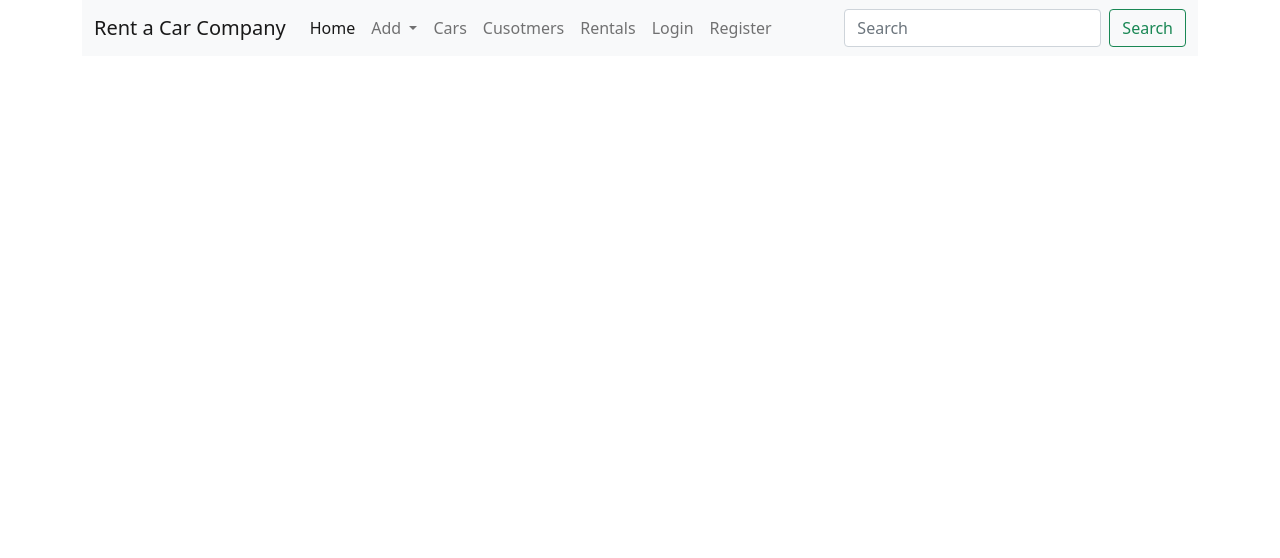
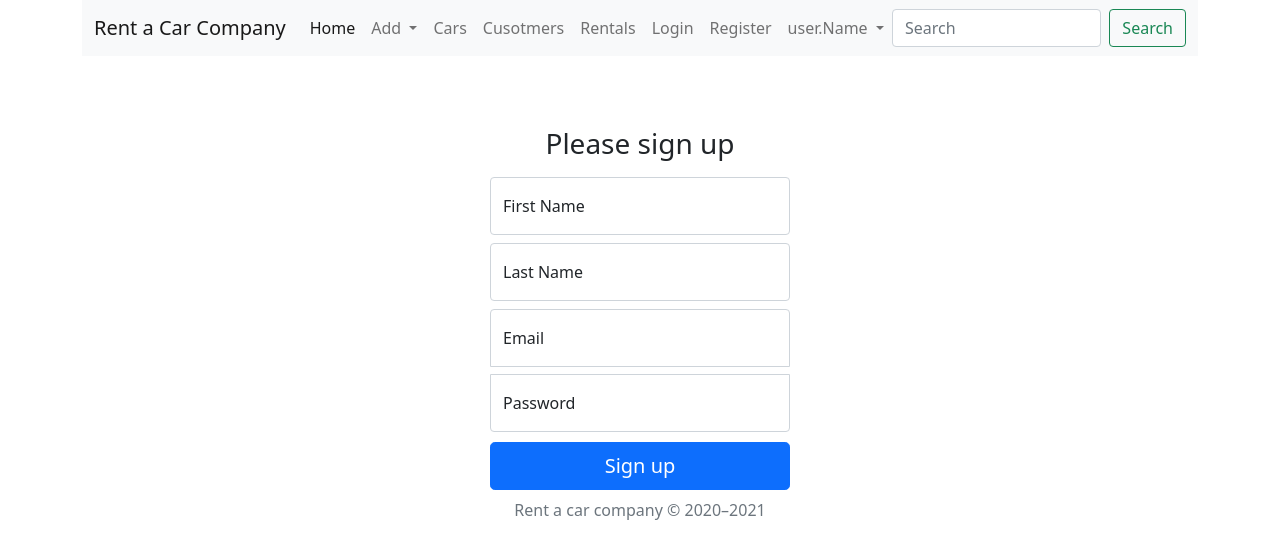
Before and after one commit to berkbasarir/RentACarProjectFrontend, an Angular app: page /register in a window 1280 px wide. Before the commit this address led to /. Shown: the top 558 px of the page. Built offline with nearby package versions, Linux system fonts and the light colour scheme.

Commit message:
31.03.2021-Lesson21-HW1

```diff
--- a/src/app/app.module.ts
+++ b/src/app/app.module.ts
@@ -1,6 +1,6 @@
 import { NgModule } from '@angular/core';
 import { BrowserModule } from '@angular/platform-browser';
-import { HttpClientModule } from '@angular/common/http';
+import { HttpClientModule, HTTP_INTERCEPTORS } from '@angular/common/http';
 import { FormsModule, ReactiveFormsModule } from "@angular/forms"
 import { BrowserAnimationsModule } from "@angular/platform-browser/animations"
 
@@ -26,6 +26,8 @@ import { CarAddComponent } from './componenets/car-add/car-add.component';
 import { ColorAddComponent } from './componenets/color-add/color-add.component';
 import { BrandAddComponent } from './componenets/brand-add/brand-add.component';
 import { LoginComponent } from './componenets/login/login.component'
+import { AuthInterceptor } from './interceptors/auth.interceptor';
+import { RegisterComponent } from './componenets/register/register.component';
 
 @NgModule({
   declarations: [
@@ -48,6 +50,7 @@ import { LoginComponent } from './componenets/login/login.component'
     ColorAddComponent,
     BrandAddComponent,
     LoginComponent,
+    RegisterComponent,
   ],
 
   imports: [
@@ -60,7 +63,9 @@ import { LoginComponent } from './componenets/login/login.component'
     ToastrModule.forRoot({positionClass: "toast-bottom-right"}),
   ],
 
-  providers: [],
+  providers: [
+    { provide:HTTP_INTERCEPTORS, useClass: AuthInterceptor, multi:true }
+  ],
 
   bootstrap: [AppComponent],
 })
--- a/src/app/componenets/login/login.component.html
+++ b/src/app/componenets/login/login.component.html
@@ -4,25 +4,26 @@
         <!-- <img class="mb-4" src="/docs/5.0/assets/brand/bootstrap-logo.svg" alt="" width="72" height="57"> -->
         <h1 class="h3 mb-3 fw-normal">Please sign in</h1>
 
-        <div class="form-floating">
+        <div class="form-floating mb-2">
           <input formControlName="email" type="email" class="form-control" id="floatingInput" placeholder="name@example.com">
           <label for="floatingInput">Email</label>
         </div>
-        <div class="form-floating">
+
+        <div class="form-floating mb-2">
           <input formControlName="password" type="password" class="form-control" id="floatingPassword" placeholder="Password">
           <label for="floatingPassword">Password</label>
         </div>
 
-        <div class="checkbox mb-3">
+        <div class="checkbox mb-2">
           <label>
             <input type="checkbox" value="remember-me"> Remember me
           </label>
         </div>
+
         <button class="w-100 btn btn-lg btn-primary" (click)="login()">Sign in</button>
-        <p class="mt-5 mb-3 text-muted">&copy; 2017–2021</p>
+
+        <p class="mt-3 text"><b>Email:</b> test@test.com <b>Password:</b> 232323</p>
+        <p class="mt-3 mb-2 text-muted">Rent a car company &copy; 2020–2021</p>
       </form>
-    </main>
-
-
-
-      </body>
+   </main>
+</body>
--- a/src/app/componenets/login/login.component.ts
+++ b/src/app/componenets/login/login.component.ts
@@ -1,5 +1,8 @@
 import { Component, OnInit } from '@angular/core';
 import { FormGroup, FormControl, Validators, FormBuilder } from "@angular/forms";
+import { Router } from '@angular/router';
+import { ToastrService } from 'ngx-toastr';
+import { AuthService } from 'src/app/services/auth.service';
 
 @Component({
   selector: 'app-login',
@@ -9,7 +12,12 @@ import { FormGroup, FormControl, Validators, FormBuilder } from "@angular/forms"
 export class LoginComponent implements OnInit {
 
   loginForm:FormGroup;
-  constructor(private formBuilder:FormBuilder) { }
+  constructor(
+    private formBuilder:FormBuilder,
+    private authService:AuthService,
+    private toastrService:ToastrService,
+    private router:Router,
+    ) { }
 
   ngOnInit(): void {
     this.createLoginForm();
@@ -25,6 +33,16 @@ export class LoginComponent implements OnInit {
   login(){
     if (this.loginForm.valid) {
       console.log(this.loginForm.value);
+      let loginModel = Object.assign({},this.loginForm.value)
+
+      this.authService.login(loginModel).subscribe(response => {
+        this.toastrService.info(response.message, "Giriş Başarılı")
+        localStorage.setItem("token", response.data.token)
+        this.router.navigate(["cars"])
+      },responseError => {
+        //console.log(responseError)
+        this.toastrService.error(responseError.error, "Giriş Başarısız")
+      })
     }
   }
 
--- a/src/app/componenets/navi/navi.component.html
+++ b/src/app/componenets/navi/navi.component.html
@@ -32,10 +32,21 @@
             <a class="nav-link" routerLink = "/login">Login</a>
           </li>
           <li class="nav-item">
-            <a class="nav-link" routerLink = "#">Register</a>
+            <a class="nav-link" routerLink = "/register">Register</a>
           </li>
           <li class="nav-item">
             <app-cart-summary></app-cart-summary>
+          </li>
+          <li class="nav-item dropdown">
+            <a class="nav-link dropdown-toggle" href="#" id="navbarDropdown" role="button" data-bs-toggle="dropdown" aria-expanded="false">
+              user.Name
+            </a>
+            <ul class="dropdown-menu" aria-labelledby="navbarDropdown">
+              <li><a class="dropdown-item" routerLink = "/cars/add">user.firstName</a></li>
+              <li><a class="dropdown-item" routerLink = "/cars/add">user.lastName</a></li>
+              <li><a class="dropdown-item" routerLink = "/brands/add">user.email</a></li>
+              <li><a class="dropdown-item" routerLink = "/colors/add">user.password</a></li>
+            </ul>
           </li>
         </ul>
         <form class="d-flex">
--- /dev/null
+++ b/src/app/componenets/register/register.component.css
@@ -0,0 +1,52 @@
+html,
+body {
+  height: 100%;
+}
+
+body {
+  display: flex;
+  align-items: center;
+  padding-top: 40px;
+  padding-bottom: 40px;
+}
+
+.form-signin {
+  width: 100%;
+  max-width: 330px;
+  padding: 15px;
+  margin: auto;
+}
+
+.form-signin .checkbox {
+  font-weight: 400;
+}
+
+.form-signin .form-floating:focus-within {
+  z-index: 2;
+}
+
+.form-signin input[type="email"] {
+  margin-bottom: -1px;
+  border-bottom-right-radius: 0;
+  border-bottom-left-radius: 0;
+}
+
+.form-signin input[type="password"] {
+  margin-bottom: 10px;
+  border-top-left-radius: 0;
+  border-top-right-radius: 0;
+}
+
+.bd-placeholder-img {
+    font-size: 1.125rem;
+    text-anchor: middle;
+    -webkit-user-select: none;
+    -moz-user-select: none;
+    user-select: none;
+  }
+
+  @media (min-width: 768px) {
+    .bd-placeholder-img-lg {
+      font-size: 3.5rem;
+    }
+  }
--- /dev/null
+++ b/src/app/componenets/register/register.component.html
@@ -0,0 +1,33 @@
+<body class="text-center">
+    <main class="form-signin">
+      <form [formGroup]="registerForm">
+        <!-- <img class="mb-4" src="/docs/5.0/assets/brand/bootstrap-logo.svg" alt="" width="72" height="57"> -->
+        <h1 class="h3 mb-3 fw-normal">Please sign up</h1>
+
+
+        <div class="form-floating mb-2">
+            <input formControlName="firstName" type="text" class="form-control" id="floatingFirstName" placeholder="First Name">
+            <label for="floatingInput">First Name</label>
+          </div>
+          <div class="form-floating mb-2">
+            <input formControlName="lastName" type="text" class="form-control" id="floatingLastName" placeholder="Last Name">
+            <label for="floatingInput">Last Name</label>
+          </div>
+        <div class="form-floating mb-2">
+          <input formControlName="email" type="email" class="form-control" id="floatingEmail" placeholder="name@example.com">
+          <label for="floatingInput">Email</label>
+        </div>
+        <div class="form-floating mb-2">
+          <input formControlName="password" type="password" class="form-control" id="floatingPassword" placeholder="Password">
+          <label for="floatingPassword">Password</label>
+        </div>
+
+        <button class="w-100 btn btn-lg btn-primary" (click)="register()">Sign up</button>
+
+        <p class="mt-2 mb-2 text-muted">Rent a car company &copy; 2020–2021</p>
+      </form>
+    </main>
+
+
+
+      </body>
--- /dev/null
+++ b/src/app/componenets/register/register.component.ts
@@ -0,0 +1,53 @@
+import { Component, OnInit } from '@angular/core';
+import { FormGroup, FormControl, Validators, FormBuilder } from "@angular/forms";
+import { Router } from '@angular/router';
+import { ToastrService } from 'ngx-toastr';
+import { AuthService } from 'src/app/services/auth.service';
+
+@Component({
+  selector: 'app-register',
+  templateUrl: './register.component.html',
+  styleUrls: ['./register.component.css']
+})
+export class RegisterComponent implements OnInit {
+
+  registerForm:FormGroup;
+  constructor(
+    private formBuilder:FormBuilder,
+    private authService:AuthService,
+    private toastrService:ToastrService,
+    private router:Router,
+  ) { }
+
+  ngOnInit(): void {
+    this.createRegisterForm()
+  }
+
+  createRegisterForm(){
+    this.registerForm = this.formBuilder.group({
+      email: ["", Validators.required],
+      password: ["", Validators.required],
+      firstName: ["", Validators.required],
+      lastName: ["", Validators.required],
+    })
+  }
+
+ register(){
+    if(this.registerForm.valid){
+      let registerModel = Object.assign({},this.registerForm.value)
+      this.authService.register(registerModel).subscribe(response => {
+        this.toastrService.success("Succes", response.message)
+        this.router.navigate(["login"])
+      }, responseError => {
+        if(responseError.error.ValidationErrors.length>0){
+          for (let i = 0; i < responseError.error.ValidationErrors.length; i++) {
+            this.toastrService.error(responseError.error.ValidationErrors[i].ErrorMessage, "Doğrulama Hatası")
+          }
+        }
+      })
+    }else{
+      this.toastrService.error("Validation Error")
+    }
+  }
+
+}
--- /dev/null
+++ b/src/app/guards/login.guard.ts
@@ -0,0 +1,31 @@
+import { Injectable } from '@angular/core';
+import { CanActivate, ActivatedRouteSnapshot, RouterStateSnapshot, UrlTree, Router } from '@angular/router';
+import { ToastrService } from 'ngx-toastr';
+import { Observable } from 'rxjs';
+import { AuthService } from '../services/auth.service';
+
+@Injectable({
+  providedIn: 'root'
+})
+export class LoginGuard implements CanActivate {
+
+  constructor(
+    private authService:AuthService,
+    private toastrService:ToastrService,
+    private router:Router
+    ){  }
+
+  canActivate(
+    route: ActivatedRouteSnapshot,
+    state: RouterStateSnapshot): Observable<boolean | UrlTree> | Promise<boolean | UrlTree> | boolean | UrlTree {
+
+      if(this.authService.isAuthenticated()){
+        return true;
+      }else{
+        this.router.navigate(["login"])
+        this.toastrService.error("Sisteme giriş yapmalısınız", "Yetkiniz Yok!")
+        return false;
+      }
+  }
+
+}
--- /dev/null
+++ b/src/app/interceptors/auth.interceptor.ts
@@ -0,0 +1,23 @@
+import { Injectable } from '@angular/core';
+import {
+  HttpRequest,
+  HttpHandler,
+  HttpEvent,
+  HttpInterceptor
+} from '@angular/common/http';
+import { Observable } from 'rxjs';
+
+@Injectable()
+export class AuthInterceptor implements HttpInterceptor {
+
+  constructor() {}
+
+  intercept(request: HttpRequest<any>, next: HttpHandler): Observable<HttpEvent<unknown>> {
+    let token = localStorage.getItem("token");
+    let newRequest : HttpRequest<any>;
+    newRequest = request.clone({
+      headers: request.headers.set("Authorization", "Bearer " + token)
+    })
+    return next.handle(newRequest);
+  }
+}
--- /dev/null
+++ b/src/app/models/registerModel.ts
@@ -0,0 +1,6 @@
+export interface RegisterModel{
+    firstName:string;
+    lastName:string;
+    email:string;
+    password:string;
+}
--- a/src/app/services/auth.service.ts
+++ b/src/app/services/auth.service.ts
@@ -1,6 +1,7 @@
 import { HttpClient } from '@angular/common/http';
 import { Injectable } from '@angular/core';
 import { LoginModel } from '../models/loginModel';
+import { RegisterModel } from '../models/registerModel';
 import { SingleResponseModel } from '../models/singleResponseModel';
 import { TokenModel } from '../models/tokenModel';
 
@@ -9,11 +10,15 @@ import { TokenModel } from '../models/tokenModel';
 })
 export class AuthService {
 
-  apiUrl = 'https://localhost:44314/api/auth/';
+  apiUrl = 'https://localhost:44351/api/auth/';
   constructor(private httpClient:HttpClient) { }
 
   login(loginModel:LoginModel){
     return this.httpClient.post<SingleResponseModel<TokenModel>>(this.apiUrl+"login",loginModel)
+  }
+
+  register(registerModel:RegisterModel){
+    return this.httpClient.post<SingleResponseModel<TokenModel>>(this.apiUrl+"register",registerModel)
   }
 
   isAuthenticated(){
```
Also changed, not shown: src/app/app-routing.module.ts (+13 -10 lines), 2 other files (tests, documents, lock files or other folders).
